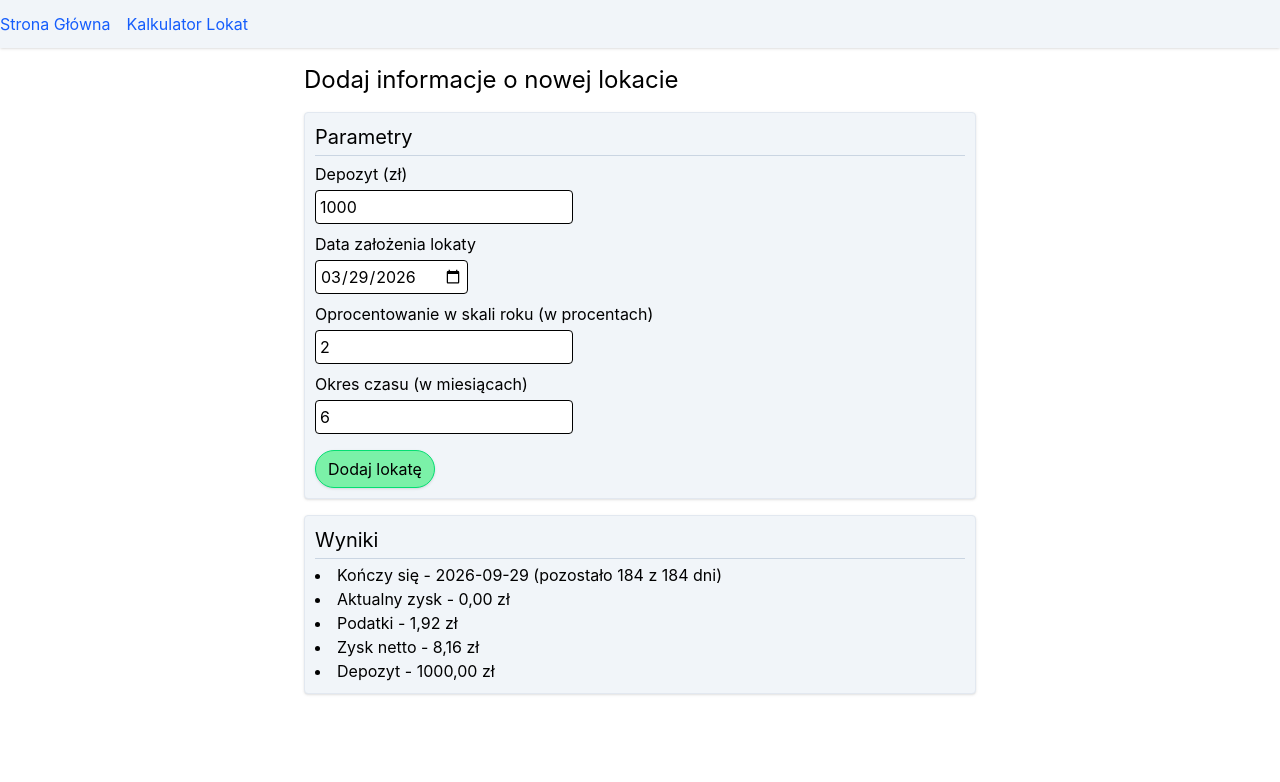
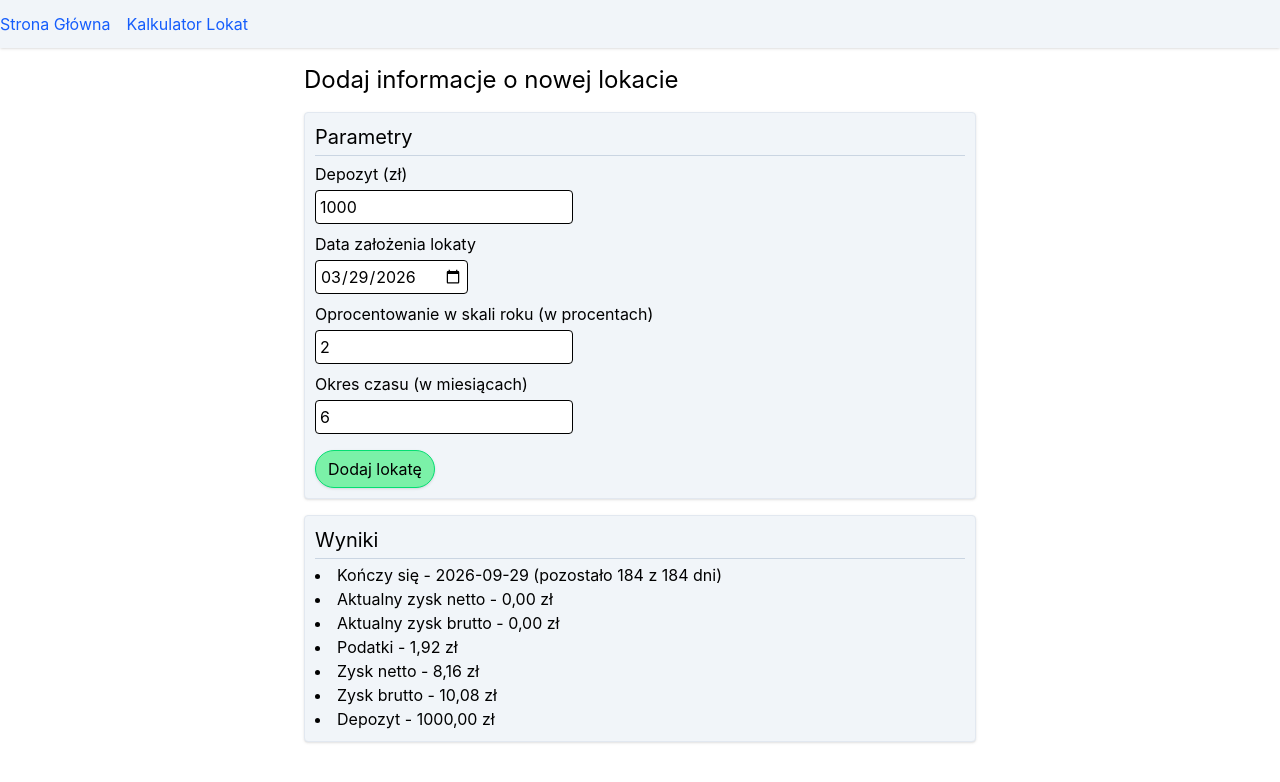
Before and after one commit to kolaczyn/investment-calculator, a Vue app: page /lokaty/dodaj in a window 1280 px wide. Shown: the top 782 px of the page. Built offline with nearby package versions, Linux system fonts and the light colour scheme.

Commit message:
show all current gains

```diff
--- a/src/features/timed-deposit-calculator/components/TimedDepositCalculator.vue
+++ b/src/features/timed-deposit-calculator/components/TimedDepositCalculator.vue
@@ -67,9 +67,11 @@ const amountAfterEnd = computed(() => getDepositGains({
                     amountAfterEnd.totalDays }} {{
                     pluralsDays(amountAfterEnd.totalDays) }})
             </li>
-            <li>Aktualny zysk - {{ formatCurrency(amountAfterEnd.currentNetGain) }}</li>
+            <li>Aktualny zysk netto - {{ formatCurrency(amountAfterEnd.currentNetGain) }}</li>
+            <li>Aktualny zysk brutto - {{ formatCurrency(amountAfterEnd.currentGrossGain) }}</li>
             <li>Podatki - {{ formatCurrency(amountAfterEnd.taxes) }}</li>
             <li>Zysk netto - {{ formatCurrency(amountAfterEnd.netGain) }}</li>
+            <li>Zysk brutto - {{ formatCurrency(amountAfterEnd.grossGain) }}</li>
             <li>Depozyt - {{ formatCurrency(data.amount) }}</li>
         </ul>
         <div v-else>
--- a/src/features/timed-deposit-calculator/utils/getDepositGains.ts
+++ b/src/features/timed-deposit-calculator/utils/getDepositGains.ts
@@ -29,8 +29,10 @@ export const getDepositGains = ({ amount, startDate, periodMonths, annualGain }:
   return {
     taxes,
     netGain,
+    grossGain,
 
     currentNetGain,
+    currentGrossGain,
     daysRemaining,
     totalDays,
   };
```
